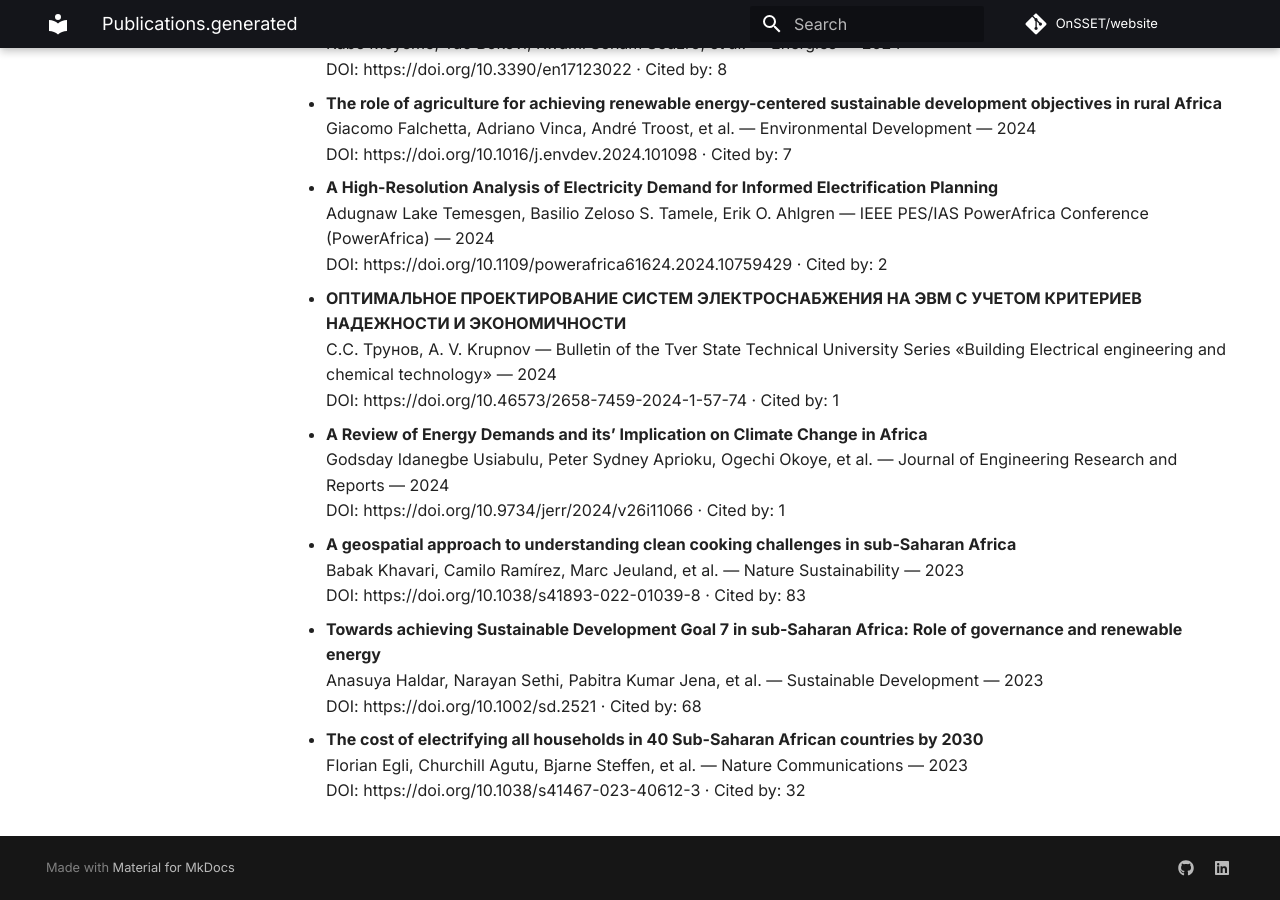
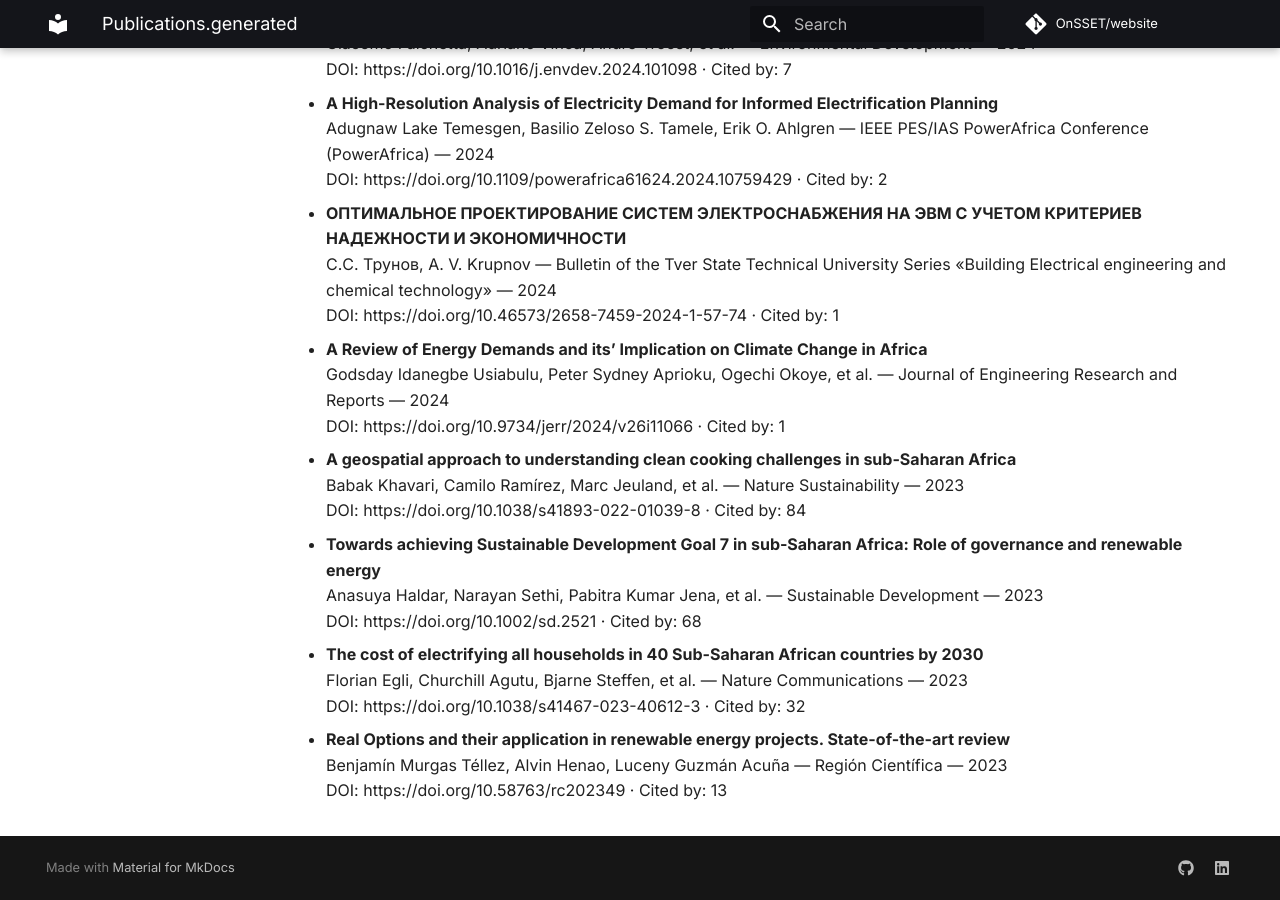
Before and after one commit to OnSSET/website, an MkDocs documentation site: the page built from docs/publications.generated.md, in a window 1280 px wide and 900 px high, scrolled down 11650 px. Built offline with MkDocs 1.6.1 and Material for MkDocs 9.7.7, drawn with Linux system fonts in a browser that asks for light colours; comment, search, counter and statistics services are not loaded; some of the changed text lies outside the part shown.

Commit message:
Auto-update publications

```diff
--- a/docs/publications.generated.md
+++ b/docs/publications.generated.md
@@ -346,10 +346,6 @@ No results found.
   Jessica Kersey, Samuel B. Miles, Vivek Sakhrani, et al. — Applied Geography — 2025
   DOI: https://doi.org/10.1016/j.apgeog.2025.103647 · Cited by: 8
 
-- **Techno-Economic Comparison of Microgrids and Traditional Grid Expansion: A Case Study of Myanmar**
-  Thet Thet Oo, Kang-wook Cho, Soojin Park — Energies — 2025
-  DOI: https://doi.org/10.3390/en18184988 · Cited by: 6
-
 - **High-resolution global pathways to achieve 100% electricity access in 2030**
   Victhalia Zapata, Anteneh G. Dagnachew, Oreane Y. Edelenbosch, et al. — Scientific Reports — 2025
   DOI: https://doi.org/10.1038/s41598-025-23857-4 · Cited by: 5
@@ -488,7 +484,7 @@ No results found.
 
 - **A geospatial approach to understanding clean cooking challenges in sub-Saharan Africa**
   Babak Khavari, Camilo Ramírez, Marc Jeuland, et al. — Nature Sustainability — 2023
-  DOI: https://doi.org/10.1038/s41893-022-01039-8 · Cited by: 83
+  DOI: https://doi.org/10.1038/s41893-022-01039-8 · Cited by: 84
 
 - **Towards achieving Sustainable Development Goal 7 in sub‐Saharan Africa: Role of governance and renewable energy**
   Anasuya Haldar, Narayan Sethi, Pabitra Kumar Jena, et al. — Sustainable Development — 2023
@@ -497,3 +493,7 @@ No results found.
 - **The cost of electrifying all households in 40 Sub-Saharan African countries by 2030**
   Florian Egli, Churchill Agutu, Bjarne Steffen, et al. — Nature Communications — 2023
   DOI: https://doi.org/10.1038/s41467-023-40612-3 · Cited by: 32
+
+- **Real Options and their application in renewable energy projects. State-of-the-art review**
+  Benjamín Murgas Téllez, Alvin Henao, Luceny Guzmán Acuña — Región Científica — 2023
+  DOI: https://doi.org/10.58763/rc202349 · Cited by: 13
```
